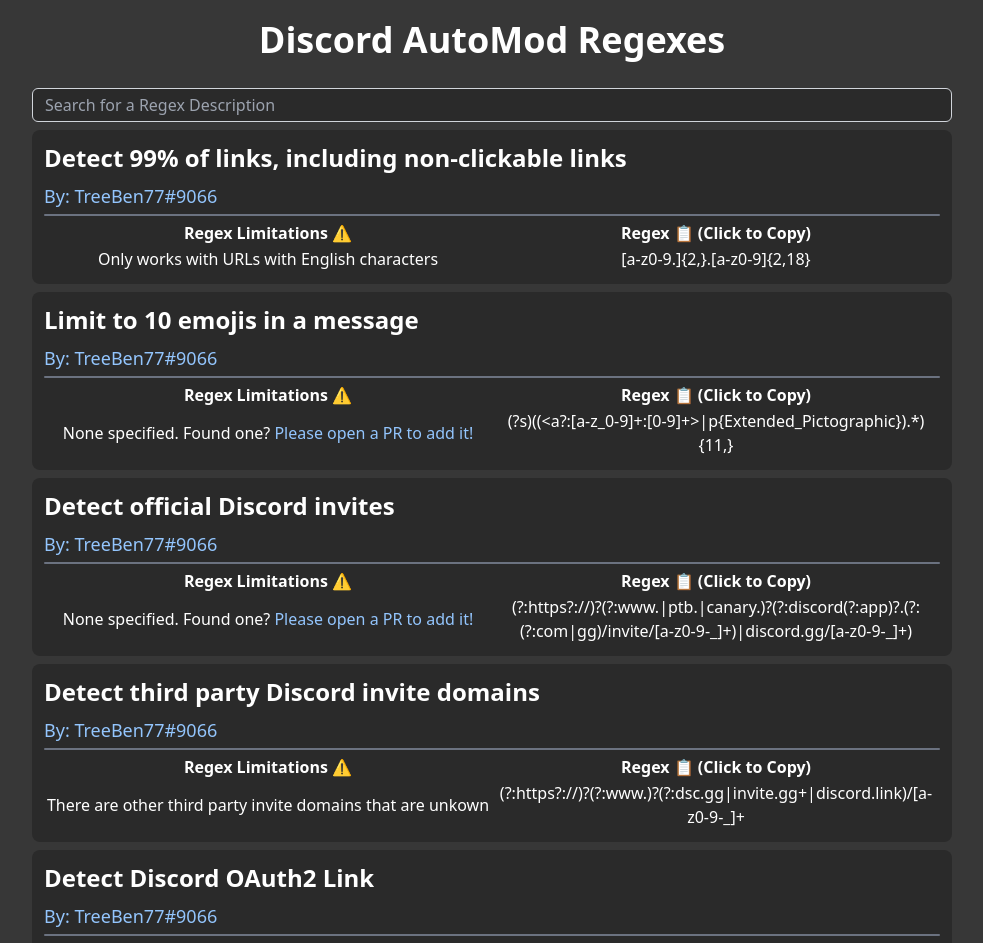
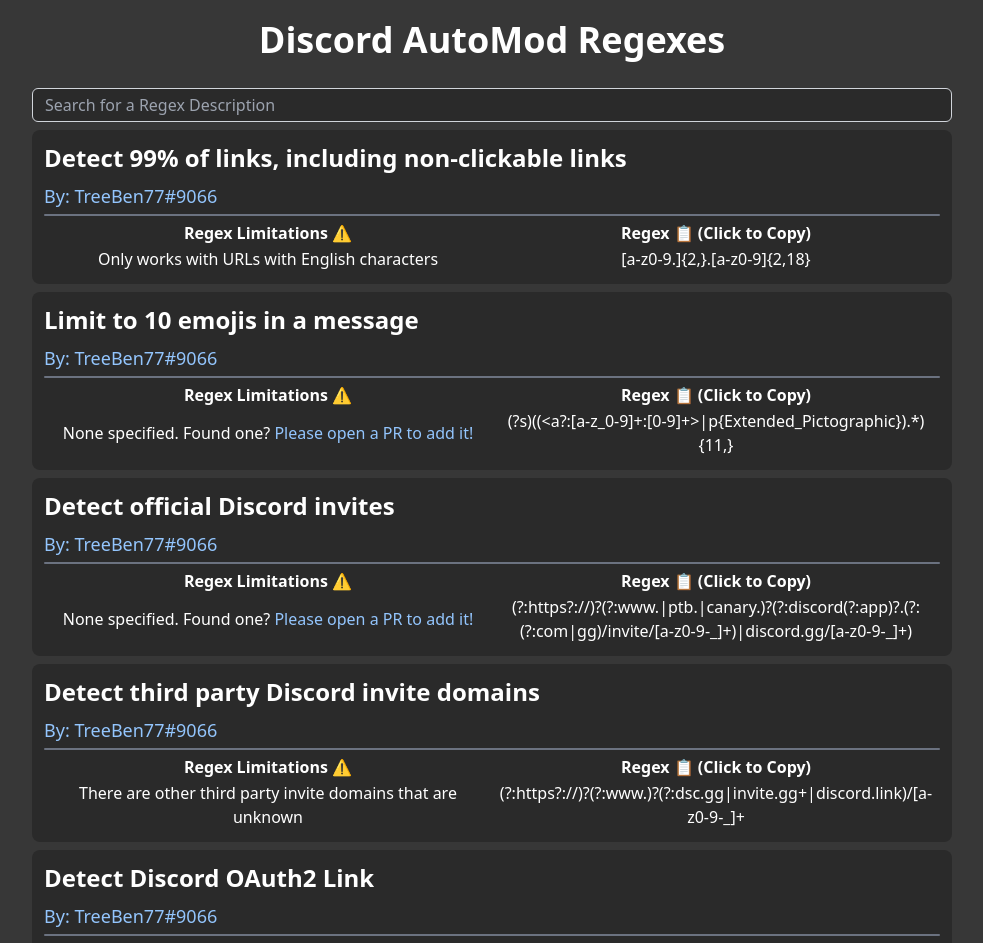
Before and after one commit to TechGeekGamer/discordregex.xyz, a Next.js app: page / in a window 1280 px wide. Shown: the top 943 px of the page, without its empty margins (148-1131 px from the left). Built offline with nearby package versions, Linux system fonts and the light colour scheme.

Commit message:
Update regexes.ts
fix typo from 17482b3cc60ff01dbee2f035ba931a99cd0238f7

```diff
--- a/src/regexes.ts
+++ b/src/regexes.ts
@@ -36,7 +36,7 @@
         author_discord_tag: "TreeBen77#9066",
         author_website_url: "https://discord.gg/4CSc9E5uQy",
         description: "Detect third party Discord invite domains",
-        limitations: "There are other third party invite domains that are unkown",
+        limitations: "There are other third party invite domains that are unknown",
         regex: "(?:https?://)?(?:www\.)?(?:dsc\.gg|invite\.gg+|discord\.link)/[a-z0-9-_]+"
     },
     {
```
